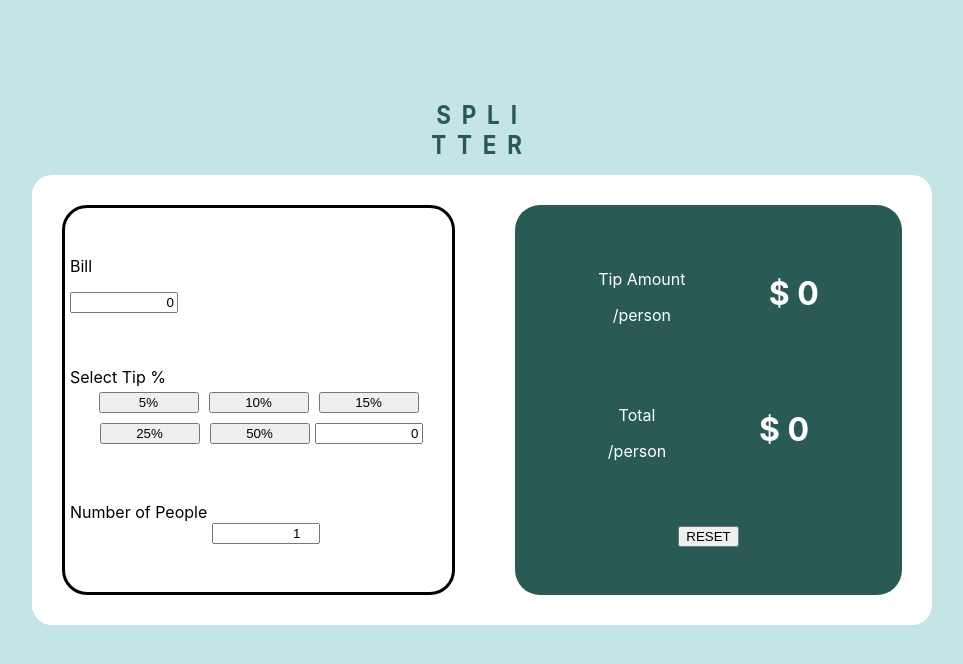
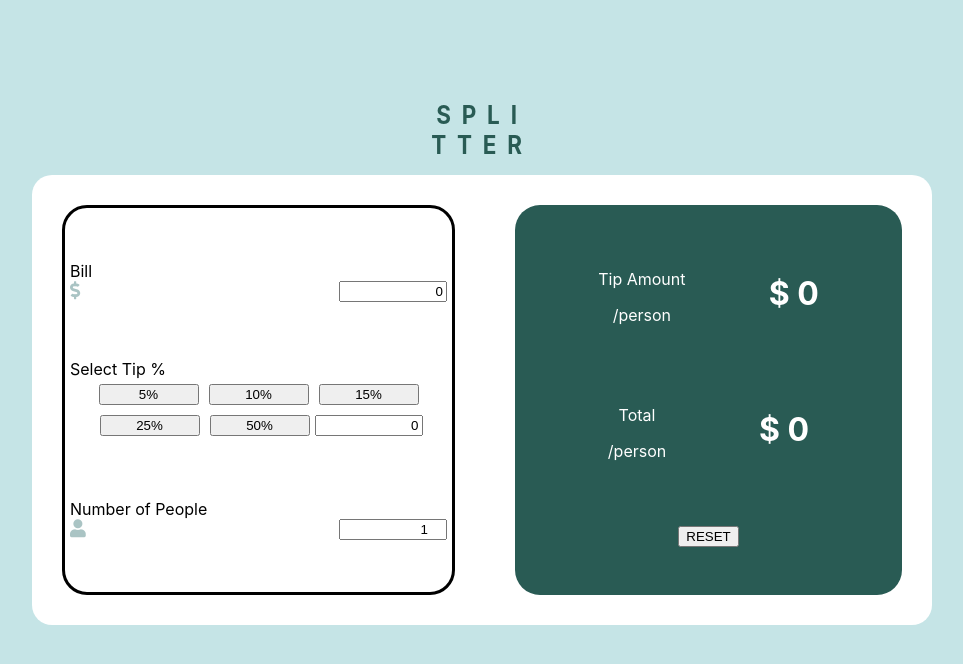
Before and after one commit to ophy90/tip-calculator-app-main, a React (Create React App) app in the folder tip-calculator/: page / in a window 1280 px wide. Shown: the top 664 px of the page, without its empty margins (158-1121 px from the left). Built offline with nearby package versions, Linux system fonts and the light colour scheme.

Commit message:
last changes for calculator tip

```diff
--- a/tip-calculator/src/components/calculator/calculator.component.js
+++ b/tip-calculator/src/components/calculator/calculator.component.js
@@ -1,7 +1,6 @@
 import React, {useEffect, useState} from "react";
 
 import './calculator.styles.scss';
-// import { FontAwesomeIcon } from '@fortawesome/react-fontawesome';
 
 
 const Calculator = (props) => {
@@ -47,8 +46,10 @@
                 <div className = "touches">
                     <div className = "touches-bill">
                         <label>Bill</label>
-                        <i className="fas fa-dollar-sign"></i>
-                        <input value={bill} onChange={handleChange(setBill)}/>
+                        <div className = "touches-bill-icon">
+                            <i className="fas fa-dollar-sign"/>
+                            <input value={bill} onChange={handleChange(setBill)}/>
+                        </div>
                     </div>
                     <div className = "touches-tip">
                         <label>Select Tip %</label>
@@ -63,8 +64,8 @@
                     </div>
                     <div className = "touches-amount-people">
                         <label>Number of People</label>
-                        <div className="touches-bill-icon">
-                            <i className="fas fa-user"></i>
+                        <div className="touches-people-icon">
+                            <i className="fas fa-user"/>
                             <input type= "number" value={amountPeople} onChange={handleChange(setAmountPeople) }/>
                         </div>
                     </div>
--- a/tip-calculator/src/components/calculator/calculator.styles.scss
+++ b/tip-calculator/src/components/calculator/calculator.styles.scss
@@ -84,7 +84,15 @@
     flex-direction: column ;
     justify-content: space-evenly;
     margin: 5px;
-
+    .touches-bill-icon {
+      display: flex;
+      flex-direction: row;
+      justify-content: space-between;
+      .fa-dollar-sign {
+        font-size: 18px;
+        color: rgb(170, 196, 196);
+      }
+    }
   }
   .touches-tip {
     display: flex;
@@ -104,8 +112,19 @@
     flex-direction: column ;
     justify-content: space-evenly;
     margin: 5px;
+    .touches-people-icon {
+      display: flex;
+      flex-direction: row;
+      justify-content: space-between;
+        .fa-user{
+          font-size: 18px;
+          color: rgb(170, 196, 196);
+        }
+    }
   }
 }
+
+
 
 label {
   color: black;
```
